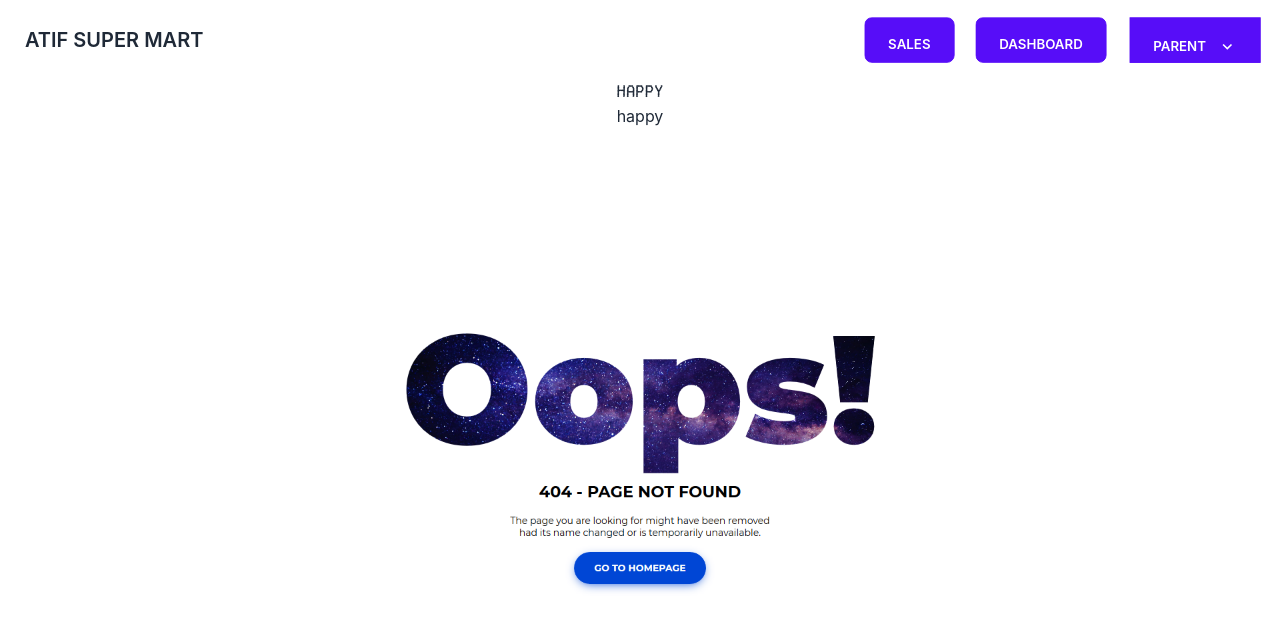
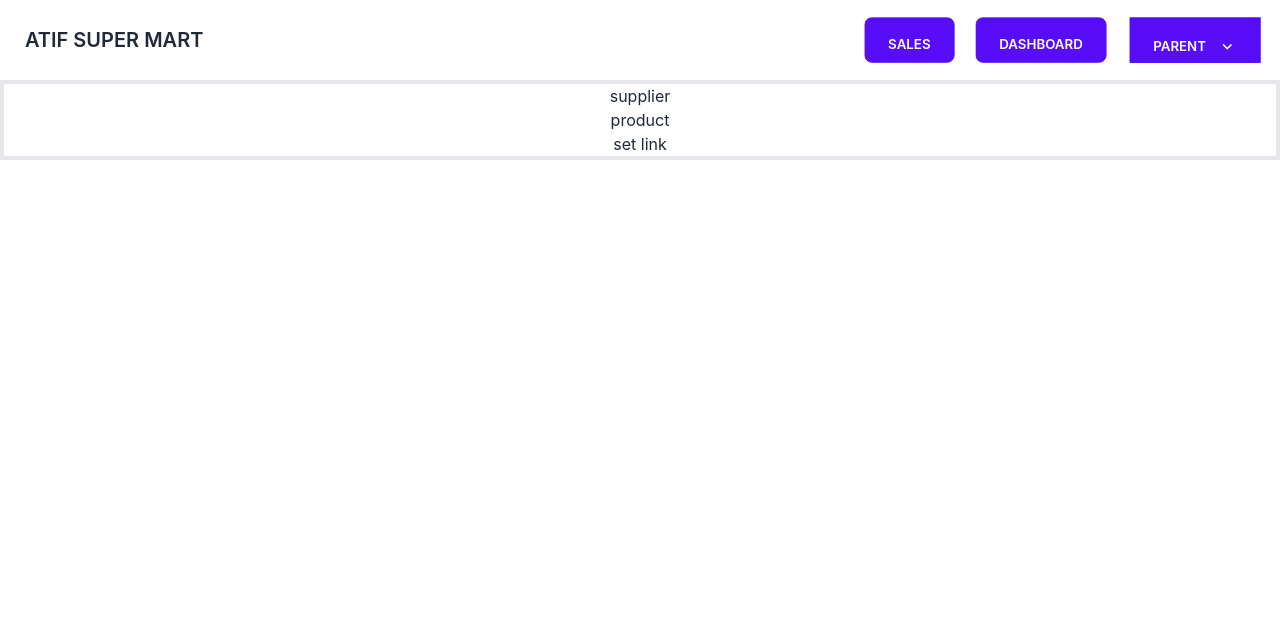
Before and after one commit to shohidmax/atif-super-mart-pos, a React (Create React App) app: page /receve in a window 1280 px wide. Shown: the top 630 px of the page. Built offline with nearby package versions, Linux system fonts and the light colour scheme; no server answers; a web font is replaced by a local one.

Commit message:
new setup

```diff
--- a/src/App.js
+++ b/src/App.js
@@ -50,6 +50,7 @@ import Notfound from './Component/Pages/Notfound/Notfound';
 import Preceve from './Component/Inventry/Preceve/Preceve';
 import DailyCost from './Component/Accounts/DailyCost';
 import Testdata2 from './Component/TestData/Testdata2';
+import Shopreceve from './Component/Inventry/Shopreceve/Shopreceve';
 function App() {
   const [Supplier, setSupplier] = useSupplier();
   const [Brand, setBrand] = useBrand();
@@ -71,8 +72,7 @@ function App() {
     <div className="App ">
       <Header ></Header>
 
-      <h1 style={{'font-family':'FontA11'}}>happy</h1>
-    <h1>happy</h1>
+
       <Routes>
         <Route path="/" element={<Home />} />
         <Route path="/home" element={<Home />} />
@@ -105,6 +105,7 @@ function App() {
         <Route path="/pr" element={<Preceve></Preceve>} />
         <Route path="/dailycost" element={<DailyCost></DailyCost>} />
         <Route path="/salereport" element={<SalesReport></SalesReport>} />
+        <Route path="/receve" element={<Shopreceve/>} />
         <Route path="/dashboard" element={<Dashboard />}>
           <Route index element={<DashboardProfile />}></Route>
           <Route path="/dashboard/addsr" element={<Sales2></Sales2>}></Route>
--- /dev/null
+++ b/src/Component/Inventry/Shopreceve/Shopreceve.js
@@ -0,0 +1,15 @@
+import React from 'react';
+
+const Shopreceve = () => {
+    return (
+        <div className='border-4'>
+            <div>
+                <div>supplier</div>
+                <div>product </div>
+                <div>set link</div>
+            </div>
+        </div>
+    );
+};
+
+export default Shopreceve;
--- a/src/Component/Invoice/BarCode/BarCode.js
+++ b/src/Component/Invoice/BarCode/BarCode.js
@@ -13,13 +13,13 @@ const data = [
         {
             'title':'ATIF SUPER MART',
             'barcode':'123456',
-            'qty':'5',
+            'qty':'60',
             'price':'50'
         },
         {
             'title':'ATIF SUPER MART',
             'barcode':'ggggg',
-            'qty':'10',
+            'qty':'2',
             'price':'150'
         }
 
@@ -35,13 +35,13 @@ console.log(demoArray)
 
 
     return (
-        <div className='mx-auto bg-transparent'  style={{'width':'793.70px', 'height':'1122.51px'}}>
-            <div className='grid grid-cols-5 bg-transparent border-4' paperSize="A4" ref={ref} >
+        <div className='mx-auto bg-white'  style={{'width':'793.70px', 'height':'1122.51px'}}>
+            <div className='grid grid-cols-5 bg-white border-4' paperSize="A4" ref={ref} >
 
                {
                 demoArray.map((r,q) => {
                     return(
-                        <div  className=' mx-auto mb-2 bg-transparent' style={{'width':'150px', 'height':'96'}}>
+                        <div  className=' mx-auto mb-2 bg-white' style={{'width':'150px', 'height':'96'}}>
                     <h1 className='mx-auto bolded  text-center'>{r.title}</h1>
                     <p style={{'font-size':'10px'}} className='mx-auto  text-center'>PRAN CHANACHUR BRBQ FLAVOUR 250GM</p>
                     <Barcode ref={barcode }   style={{'width':'130px', 'height':'35px'}}  className='mx-auto m-1 p-1' type="Code128" value={r.barcode} />
--- a/src/Component/Pages/Dashboard/Dashboard.js
+++ b/src/Component/Pages/Dashboard/Dashboard.js
@@ -8,16 +8,16 @@ const Dashboard = () => {
             <div style={{'height':'100vh'}} className='bg-green-400  border-2 w-1/12'>
                 <ul>
                     <li> <Link className='btn btn-primary btn-sm m-2  w-8/12' to='/dashboard' >Dashnoard </Link> </li>
-                    <li> <Link className='btn btn-primary btn-sm m-2   w-8/12' to='/dashboard/rpt' >rpt </Link> </li>
-                    <li> <Link className='btn btn-primary btn-sm m-2   w-8/12' to='/dashboard/barcode' >barcode </Link> </li>
-                    <li> <Link className='btn btn-primary btn-sm m-2   w-8/12' to='/dashboard/addsr' >addsr </Link> </li>
-                    <li> <Link className='btn btn-primary btn-sm m-2   w-8/12' to='/dashboard/srlist' >sr list </Link> </li>
-                    <li> <Link className='btn btn-primary btn-sm m-2   w-8/12' to='/dashboard/qr' >qr </Link> </li>
+                    <li> <Link className='btn btn-primary btn-sm m-2   w-8/12' to='/dashboard/rpt' >recept </Link> </li>
+                    <li> <Link className='btn btn-primary btn-sm m-2   w-8/12' to='/dashboard/barcode' >Barcode </Link> </li>
+                    <li> <Link className='btn btn-primary btn-sm m-2   w-8/12' to='/dashboard/addsr' >Saleseman ADD </Link> </li>
+                    <li> <Link className='btn btn-primary btn-sm m-2   w-8/12' to='/dashboard/srlist' >Saleseman list </Link> </li>
+                    <li> <Link className='btn btn-primary btn-sm m-2   w-8/12' to='/dashboard/qr' >Qr Code Generatoe </Link> </li>
                 </ul>
 
             </div>
             <div  className='bg-gray-400 border-2 w-10/12'>
-            <h1>this is dashboard</h1>
+            <h1>Dashboard</h1>
 
                 <Outlet></Outlet>
             </div>
--- a/src/Component/Pages/DashboardProfile/DashboardProfile.js
+++ b/src/Component/Pages/DashboardProfile/DashboardProfile.js
@@ -3,7 +3,7 @@ import React from 'react';
 const DashboardProfile = () => {
     return (
         <div>
-            dash biard
+            <h1>dashboard Profile</h1>
         </div>
     );
 };
```
